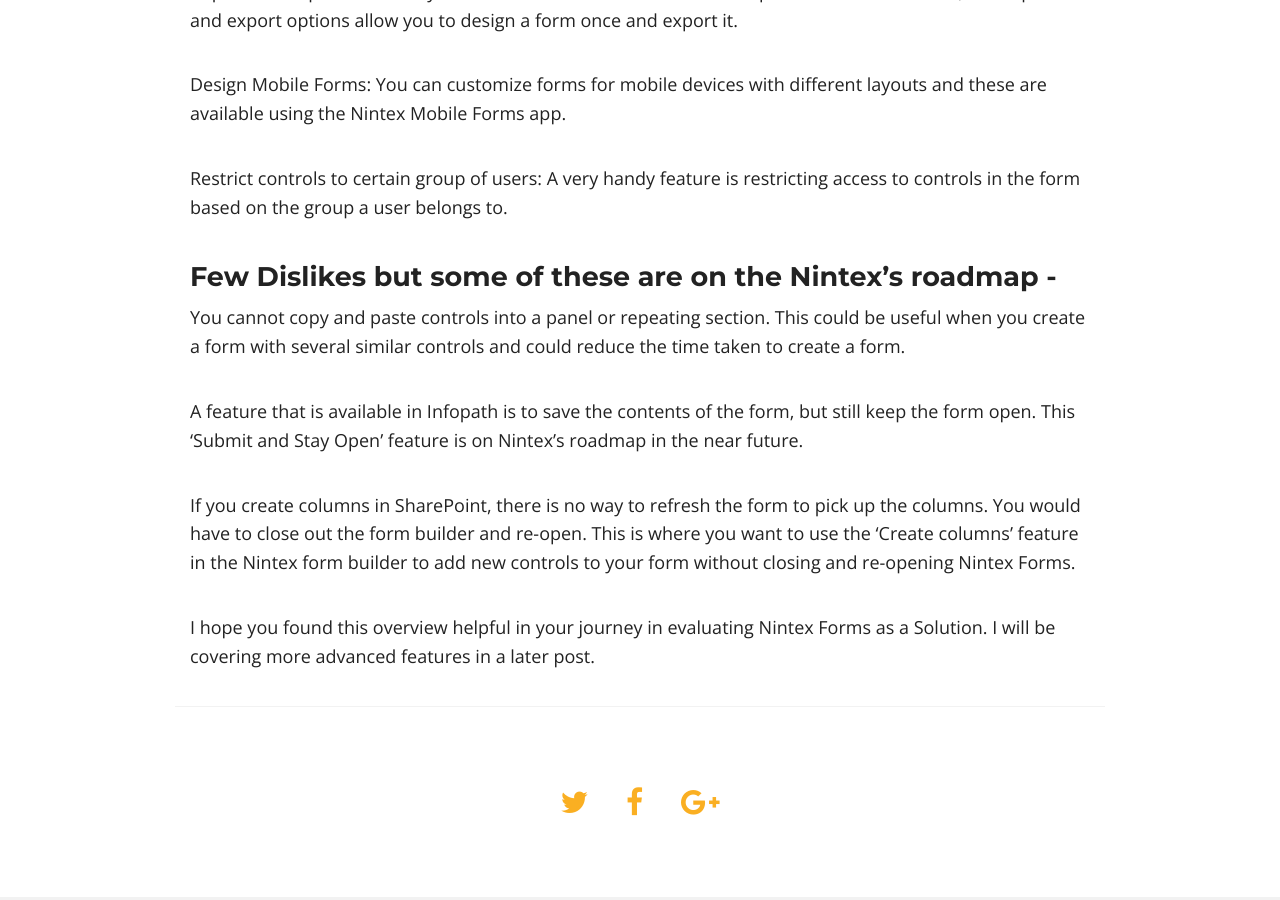
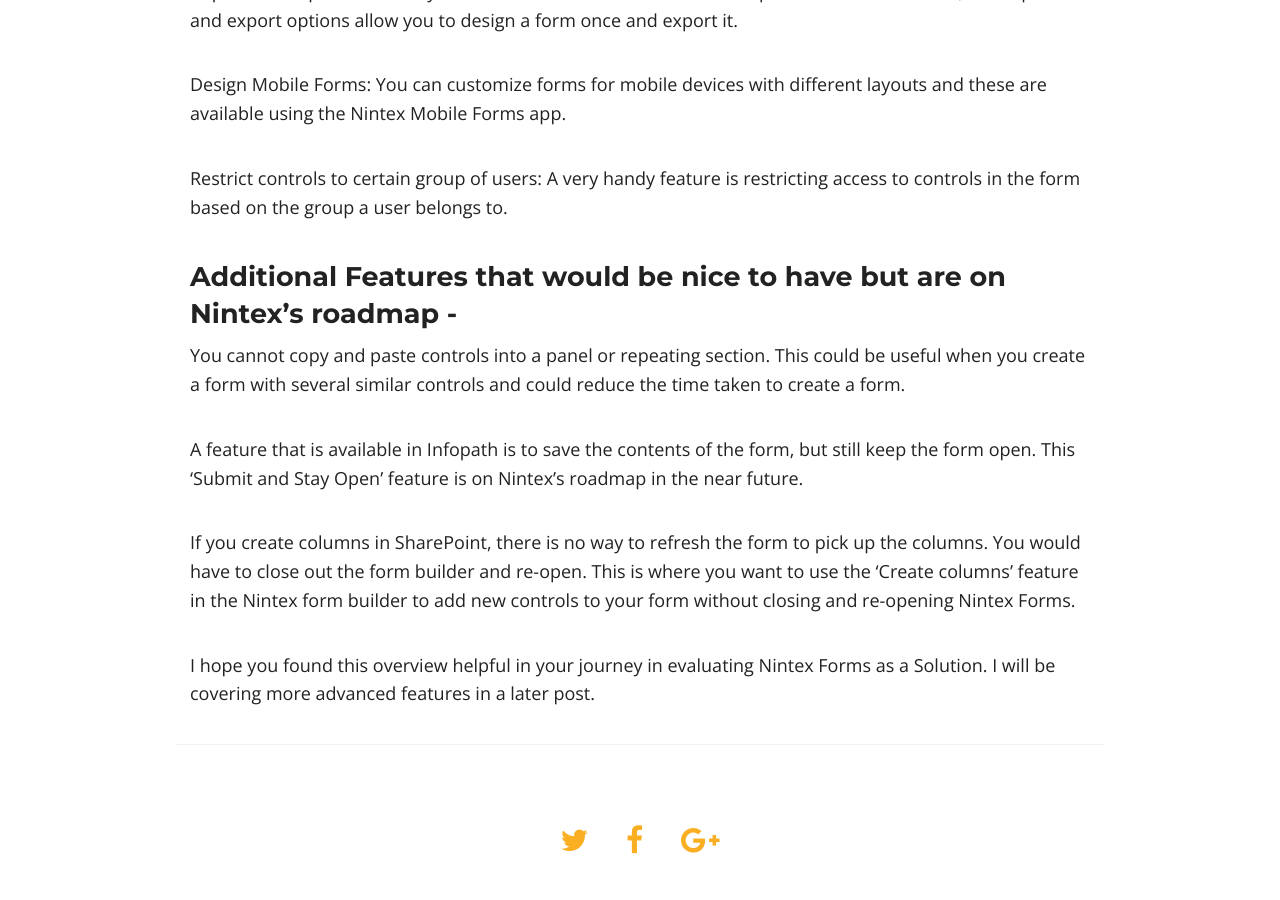
Before and after one commit to ldsouza/ldsouza.github.io, a Jekyll site: the page built from _posts/2016-10-03-nintex-forms-for-office-365-an-overview.md, in a window 1280 px wide and 900 px high, scrolled down 1390 px. Built offline with Jekyll 4.4.1, drawn with Linux system fonts in a browser that asks for light colours; nearby versions of some CDN libraries.

Commit message:
Updated 2016-10-03-nintex-forms-for-office-365-an-overview.md

```diff
--- a/_posts/2016-10-03-nintex-forms-for-office-365-an-overview.md
+++ b/_posts/2016-10-03-nintex-forms-for-office-365-an-overview.md
@@ -34,7 +34,7 @@
 Restrict controls to certain group of users:
 A very handy feature is restricting access to controls in the form based on the group a user belongs to.
 
-### Few Dislikes but some of these are on the Nintex's roadmap -
+### Additional Features that would be nice to have but are on Nintex's roadmap -
 
 You cannot copy and paste controls into a panel or repeating section. This could be useful when you create a form with several similar controls and could reduce the time taken to create a form.
 
```
